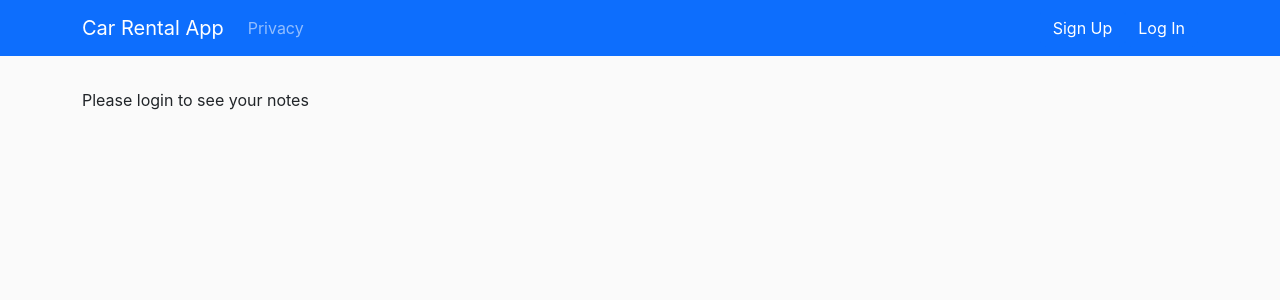
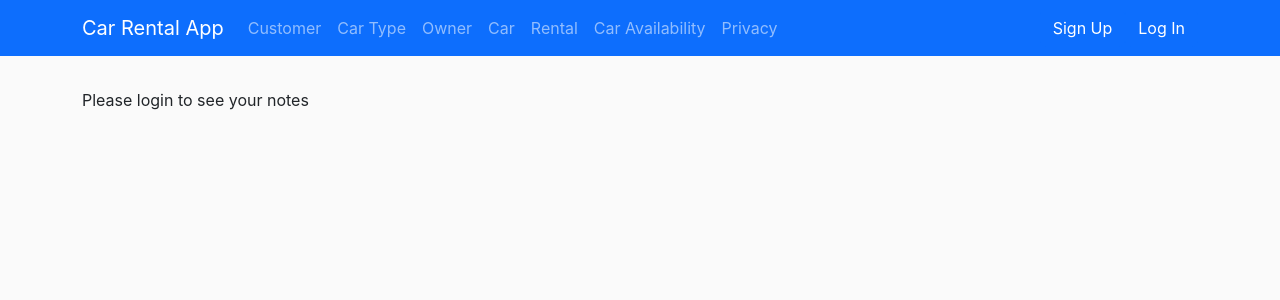
Before and after one commit to AvinashMahala/UTA_MS_CSE_5330_DB_Project_2, a React (Create React App) app in the folder frontend/: page / in a window 1280 px wide. Shown: the top 300 px of the page. Built offline with nearby package versions, Linux system fonts and the light colour scheme; no server answers.

Commit message:
setup all the frontend basic pages

```diff
--- a/frontend/src/App.tsx
+++ b/frontend/src/App.tsx
@@ -10,6 +10,12 @@ import NotesPage from "./pages/NotesPage";
 import PrivacyPage from "./pages/PrivacyPage";
 import NotFoundPage from "./pages/NotFoundPage";
 import styles from "./styles/App.module.css";
+import CustomerPage from "./pages/CustomerPage";
+import CarTypePage from "./pages/CarTypePage";
+import OwnerPage from "./pages/OwnerPage";
+import CarPage from "./pages/CarPage";
+import RentalPage from "./pages/RentalPage";
+import CarAvailabilityPage from "./pages/CarAvailabilityPage";
 
 
 function App() {
@@ -50,6 +56,30 @@ function App() {
 				path='/privacy'
 				element={<PrivacyPage />}
 			/>
+      <Route
+				path='/customer'
+				element={<CustomerPage />}
+			/>
+      <Route
+				path='/cartype'
+				element={<CarTypePage />}
+			/>
+      <Route
+				path='/owner'
+				element={<OwnerPage />}
+			/>
+      <Route
+				path='/car'
+				element={<CarPage />}
+			/>
+      <Route
+				path='/rental'
+				element={<RentalPage />}
+			/>
+      <Route
+				path='/caravailability'
+				element={<CarAvailabilityPage />}
+			/>
 			<Route
 			path='/*'
 			element={<NotFoundPage />}
--- a/frontend/src/components/NavBar.tsx
+++ b/frontend/src/components/NavBar.tsx
@@ -22,6 +22,36 @@ const NavBar=({loggedInUser, onSignUpClicked, onLoginClicked, onLogoutSuccessful
                 <Navbar.Toggle aria-controls="main-navbar" />
                 <Navbar.Collapse id="main-navbar">
                     <Nav>
+                        <Nav.Link as={Link} to="/customer">
+                            Customer
+                        </Nav.Link>
+                    </Nav>
+                    <Nav>
+                        <Nav.Link as={Link} to="/cartype">
+                            Car Type
+                        </Nav.Link>
+                    </Nav>
+                    <Nav>
+                        <Nav.Link as={Link} to="/owner">
+                            Owner
+                        </Nav.Link>
+                    </Nav>
+                    <Nav>
+                        <Nav.Link as={Link} to="/car">
+                            Car
+                        </Nav.Link>
+                    </Nav>
+                    <Nav>
+                        <Nav.Link as={Link} to="/rental">
+                            Rental
+                        </Nav.Link>
+                    </Nav>
+                    <Nav>
+                        <Nav.Link as={Link} to="/caravailability">
+                            Car Availability
+                        </Nav.Link>
+                    </Nav>
+                    <Nav>
                         <Nav.Link as={Link} to="/privacy">
                             Privacy
                         </Nav.Link>
--- /dev/null
+++ b/frontend/src/pages/CarAvailabilityPage.tsx
@@ -0,0 +1,10 @@
+const CarAvailabilityPage=()=>{
+    return (
+        <div>
+            <p>Welcome To Car Availability Page!</p>
+        </div>
+    );
+}
+
+
+export default CarAvailabilityPage;
--- /dev/null
+++ b/frontend/src/pages/CarPage.tsx
@@ -0,0 +1,10 @@
+const CarPage=()=>{
+    return (
+        <div>
+            <p>Welcome To Car Page!</p>
+        </div>
+    );
+}
+
+
+export default CarPage;
--- /dev/null
+++ b/frontend/src/pages/CarTypePage.tsx
@@ -0,0 +1,10 @@
+const CarTypePage=()=>{
+    return (
+        <div>
+            <p>Welcome To Car Type Page!</p>
+        </div>
+    );
+}
+
+
+export default CarTypePage;
--- /dev/null
+++ b/frontend/src/pages/CustomerPage.tsx
@@ -0,0 +1,10 @@
+const CustomerPage=()=>{
+    return (
+        <div>
+            <p>Welcome To Customer Page!</p>
+        </div>
+    );
+}
+
+
+export default CustomerPage;
--- /dev/null
+++ b/frontend/src/pages/OwnerPage.tsx
@@ -0,0 +1,10 @@
+const OwnerPage=()=>{
+    return (
+        <div>
+            <p>Welcome To Owner Page!</p>
+        </div>
+    );
+}
+
+
+export default OwnerPage;
--- /dev/null
+++ b/frontend/src/pages/RentalPage.tsx
@@ -0,0 +1,10 @@
+const RentalPage=()=>{
+    return (
+        <div>
+            <p>Welcome To Rental Page!</p>
+        </div>
+    );
+}
+
+
+export default RentalPage;
```
